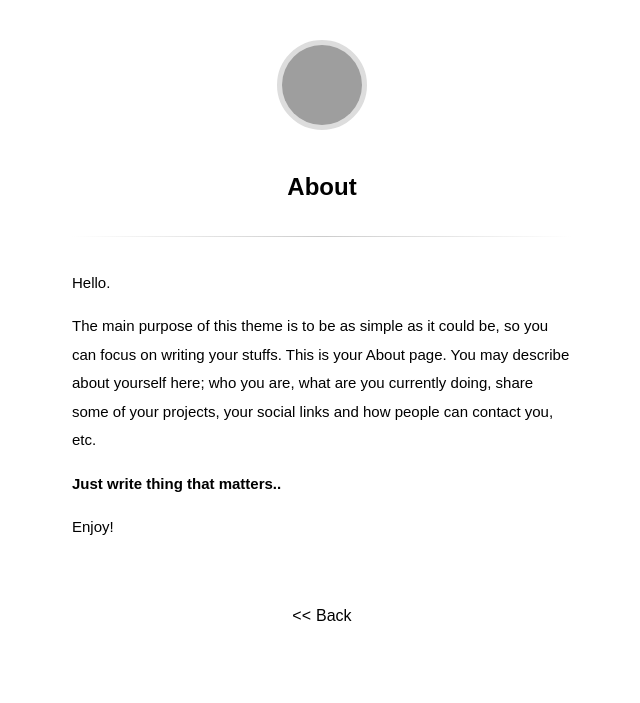
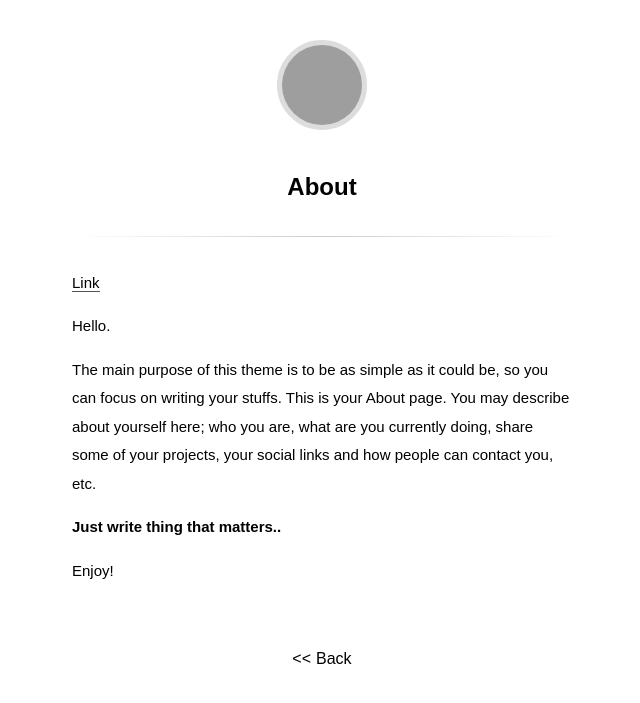
Before and after one commit to migzpogi/migzpogi.github.io, a Jekyll site: the page built from about.md, in a window 1280 px wide, cut to the strip 0-703 px from the top of the page. Shown: the whole strip, without its empty margins (318-958 px from the left). Built offline with Jekyll 4.4.1, drawn with Linux system fonts in a browser that asks for light colours; some web fonts are replaced; grey boxes are pictures that could not be loaded.

Commit message:
Added link in about page

```diff
--- a/about.md
+++ b/about.md
@@ -2,6 +2,8 @@
 layout: page
 title: About
 ---
+
+[Link](https://migzpogi.github.io/notes/helloworld)
 
 Hello.
 
--- a/index.html
+++ b/index.html
@@ -19,5 +19,5 @@ layout: default
 		{% endfor %}
 
 	</ul>
-	test
+
 </section>
```
